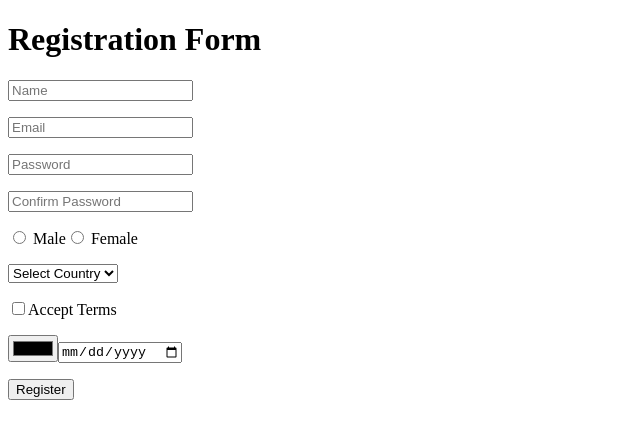
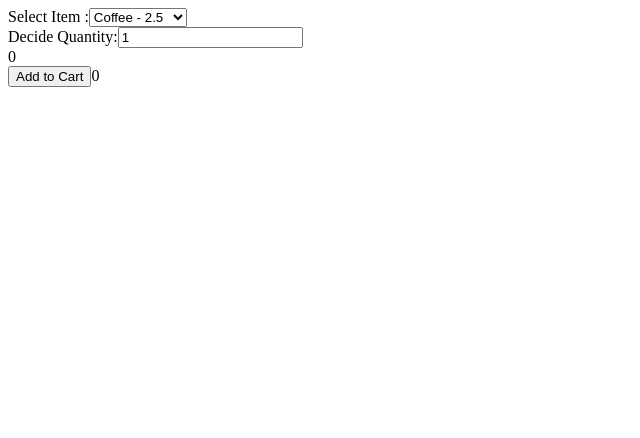
Before and after one commit to hardik7426/react_demo_nvs, a React (Vite) app: page / in a window 1280 px wide. Shown: the top 438 px of the page, without its empty margins (0-640 px from the left). Built offline with nearby package versions, Linux system fonts and the light colour scheme.

Commit message:
cart_functipnality_add

```diff
--- a/src/App.jsx
+++ b/src/App.jsx
@@ -14,7 +14,8 @@
 // import Todo from "./CE21012026/todo";
 // import Usestate3 from "./CE21012026/usestate";
 
-import Hook1 from "./ CE29012026/hook1";
+// import Hook1 from "./ CE29012026/hook1";
+import Cart from "./CE100226/cart";
 // import Contact from "./CE270126/contact_book";
 
 function App() {
@@ -26,7 +27,7 @@ function App() {
   <StateExample /> */}
   {/* <StateExample /> */}
     {/* <ContactBook />  */}
-    <Hook1/>
+    <Cart/>
 
   {/* <ProductSelector/> */}
     </>
--- /dev/null
+++ b/src/CE100226/cart.jsx
@@ -0,0 +1,72 @@
+import React, { useState } from "react";
+export default function CartTheme() {
+  const [cartItems, setCartItems] = useState([]);
+  const [theme, setTheme] = useState("light");
+  const items = [
+    { id: "item1", name: "Coffee", price: 2.5 },
+    { id: "item2", name: "Tea", price: 2.0 },
+    { id: "item3", name: "Croissant", price: 3.0 },
+    { id: "item4", name: "Muffin", price: 4.5 },
+  ];
+  const [qty, setQty] = useState(1);
+  const [total, setTotal] = useState(0);
+  const [selectedItem, setSelectedItem] = useState({
+    id: "item1",
+    name: "Coffee",
+    price: 2.5,
+  });
+  const [cartTotal, setCartTotal] = useState(0);
+
+  const handleSelectionChange = (id) => {
+    const item = items.find((item) => item.id === id);
+    setSelectedItem(item);
+    setTotal(item.price * qty);
+  };
+
+  const handleQtyChange = (e) => {
+    setQty(e.target.value);
+    setTotal(selectedItem.price * e.target.value);
+  };
+
+  const addtoCart = () => {
+    const newItem = { ...selectedItem, qty, cart_id: Date.now() };
+    setCartItems([...cartItems, newItem]);
+    setCartTotal(cartTotal + total);
+  };
+
+  const removeItem = (cart_id) => {
+    const itemToRemove = cartItems.find((item) => item.cart_id === cart_id);
+    setCartTotal(cartTotal - itemToRemove.price * itemToRemove.qty);
+    const newCartItems = cartItems.filter((item) => item.cart_id !== cart_id);
+    setCartItems(newCartItems);
+  };
+  return (
+    <>
+      <label>Select Item :</label>
+      <select onChange={(e) => handleSelectionChange(e.target.value)}>
+        {items.map((item) => (
+          <option key={item.id} value={item.id}>
+            {item.name} - {item.price}
+          </option>
+        ))}
+      </select>
+      <br />
+      <label>Decide Quantity:</label>
+      <input type="number" value={qty} onChange={(e) => handleQtyChange(e)} />
+      <br />
+      {total}
+      <br />
+      <button onClick={() => addtoCart()}>Add to Cart</button>
+      {cartTotal}
+      <br />
+      <ul>
+        {cartItems.map((item, index) => (
+          <li key={index}>
+            {item.name} - {item.price} x {item.qty} = {item.price * item.qty}
+            <button onClick={() => removeItem(item.cart_id)}>Remove</button>
+          </li>
+        ))}
+      </ul>
+    </>
+  );
+}
```
